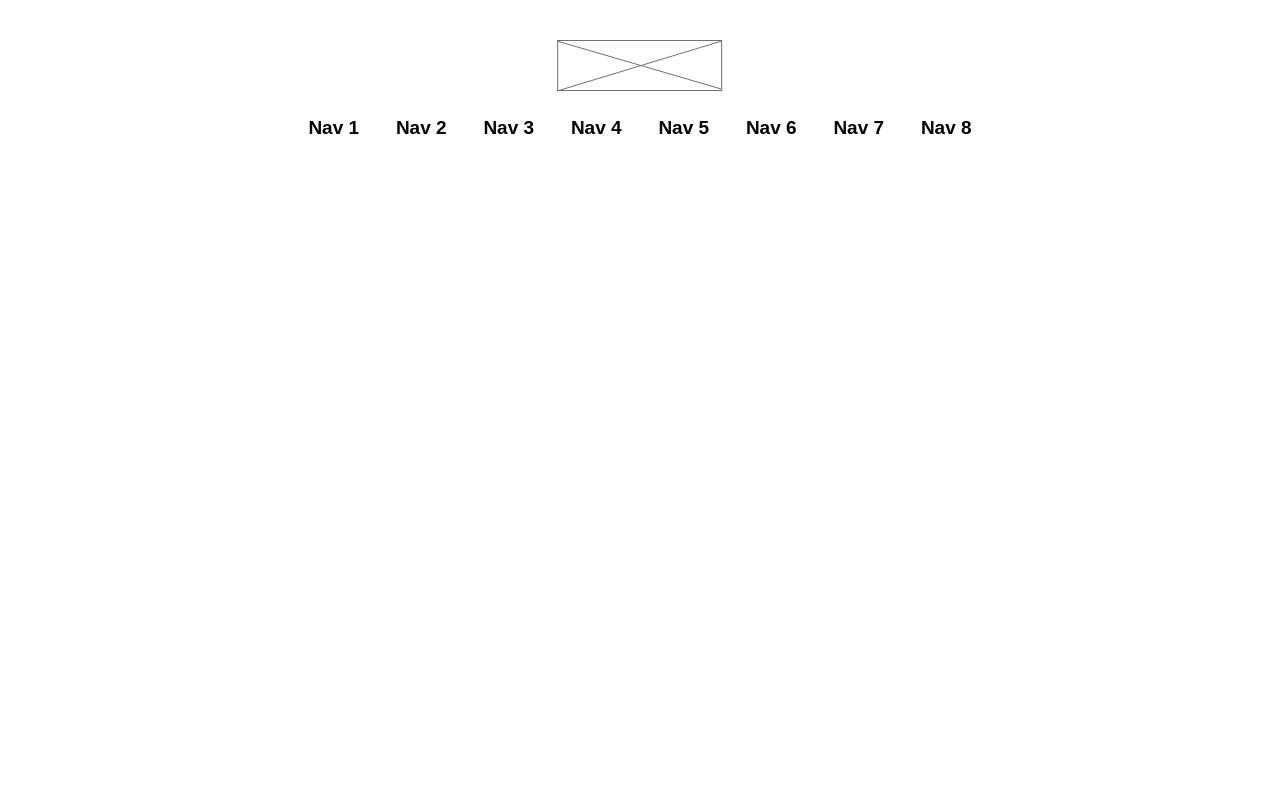
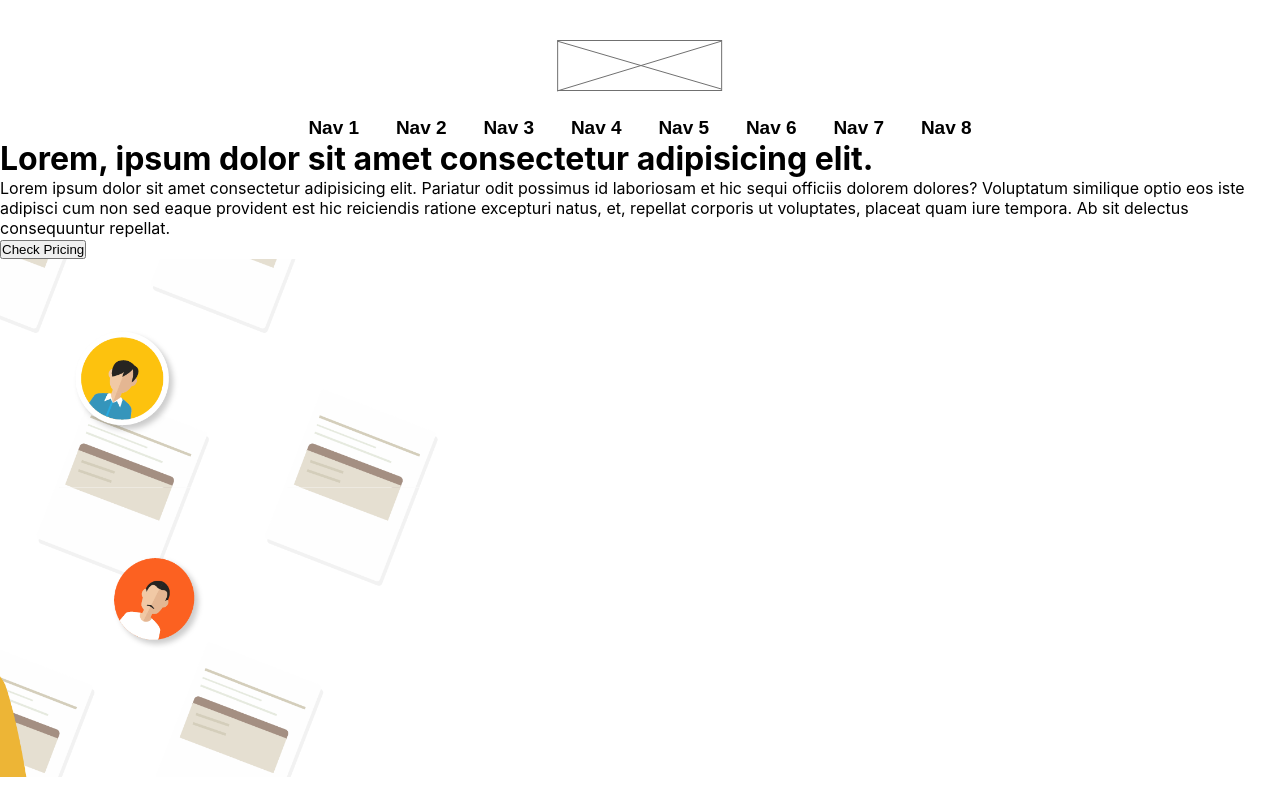
Before and after one commit to jyotirmoy-sinhababu/HTML-test-task, a React (Create React App) app: page / in a window 1280 px wide. Built offline with nearby package versions, Linux system fonts and the light colour scheme.

Commit message:
changes made

```diff
--- a/src/component/intro/Intro.jsx
+++ b/src/component/intro/Intro.jsx
@@ -1,14 +1,18 @@
 import React from 'react';
+
+import './introStyle.css';
 
 import Btn from '../btn/Btn';
 import intro from '../../asset/img/intro.png';
 
 const Intro = () => {
   return (
-    <div>
-      <div>
-        <h1>Lorem, ipsum dolor sit amet consectetur adipisicing elit. </h1>
-        <p>
+    <div className='main-intro-cnt'>
+      <div className='intro-txt-cnt'>
+        <h1 className='intro-header'>
+          Lorem, ipsum dolor sit amet consectetur adipisicing elit.{' '}
+        </h1>
+        <p className='intro-para'>
           Lorem ipsum dolor sit amet consectetur adipisicing elit. Pariatur odit
           possimus id laboriosam et hic sequi officiis dolorem dolores?
           Voluptatum similique optio eos iste adipisci cum non sed eaque
@@ -18,8 +22,8 @@ const Intro = () => {
         </p>
         <Btn />
       </div>
-      <div>
-        <img src={intro} alt='' />
+      <div className='intro-img-cnt '>
+        <img className='intro-img' src={intro} alt='intro-img' />
       </div>
     </div>
   );
--- a/src/component/nav/navStyle.css
+++ b/src/component/nav/navStyle.css
@@ -24,6 +24,11 @@
   border: none;
   background-color: white;
   font-size: 19px;
-  font-weight: 700;
+  font-weight: 600;
   cursor: pointer;
 }
+
+.nav-btn:hover {
+  color: rgb(23, 177, 177);
+  font-weight: 700;
+}
--- a/src/page/home/HomePage.jsx
+++ b/src/page/home/HomePage.jsx
@@ -1,11 +1,13 @@
 import React from 'react';
 
 import Nav from '../../component/nav/Nav';
+import Intro from '../../component/intro/Intro';
 
 const HomePage = () => {
   return (
     <div>
       <Nav />
+      <Intro />
     </div>
   );
 };
```
